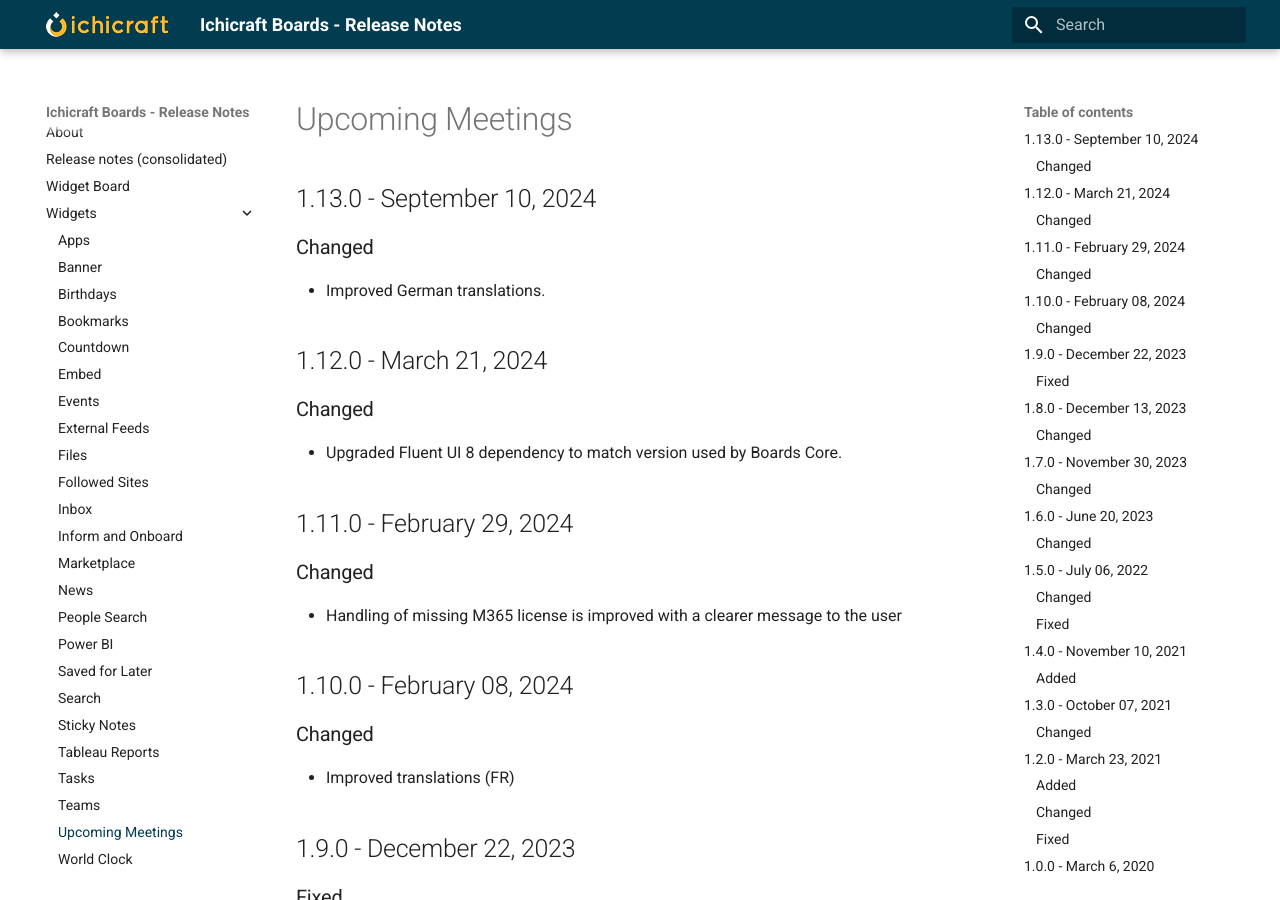
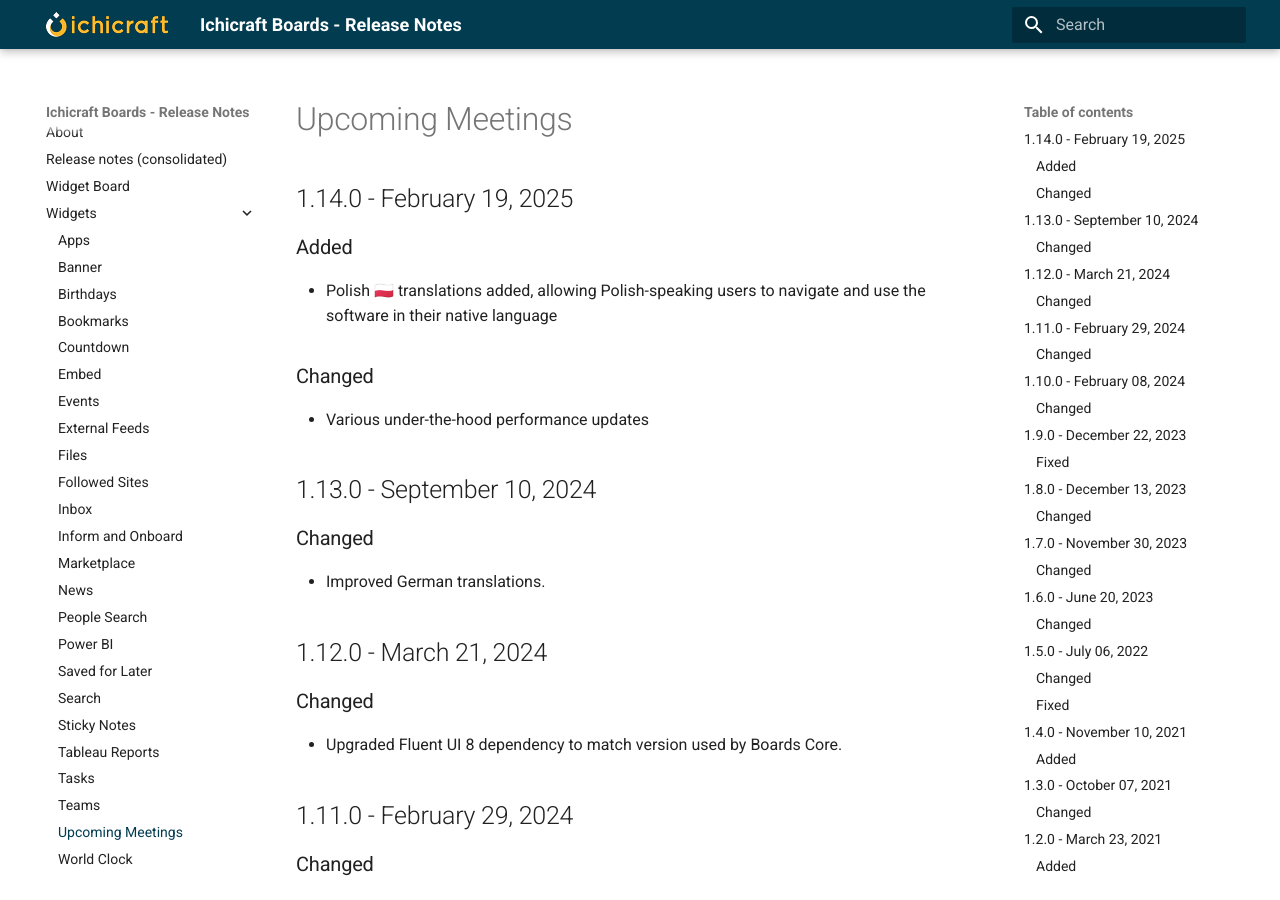
Before and after one commit to ichicraft/widgets-docs, an MkDocs documentation site: the page built from docs/Widgets/Upcoming Meetings.md, in a window 1280 px wide and 900 px high. Built offline with MkDocs 1.6.1 and Material for MkDocs 9.7.7, drawn with Linux system fonts in a browser that asks for light colours.

```diff
--- a/docs/Widgets/Upcoming Meetings.md
+++ b/docs/Widgets/Upcoming Meetings.md
@@ -1,3 +1,11 @@
+## 1.14.0 - February 19, 2025
+
+### Added
+- Polish 🇵🇱 translations added, allowing Polish-speaking users to navigate and use the software in their native language
+
+### Changed
+- Various under-the-hood performance updates
+
 ## 1.13.0 - September 10, 2024
 
 ### Changed
```
Also changed, not shown: docs/Release-notes-(consolidated).md (+8 -0 lines).
